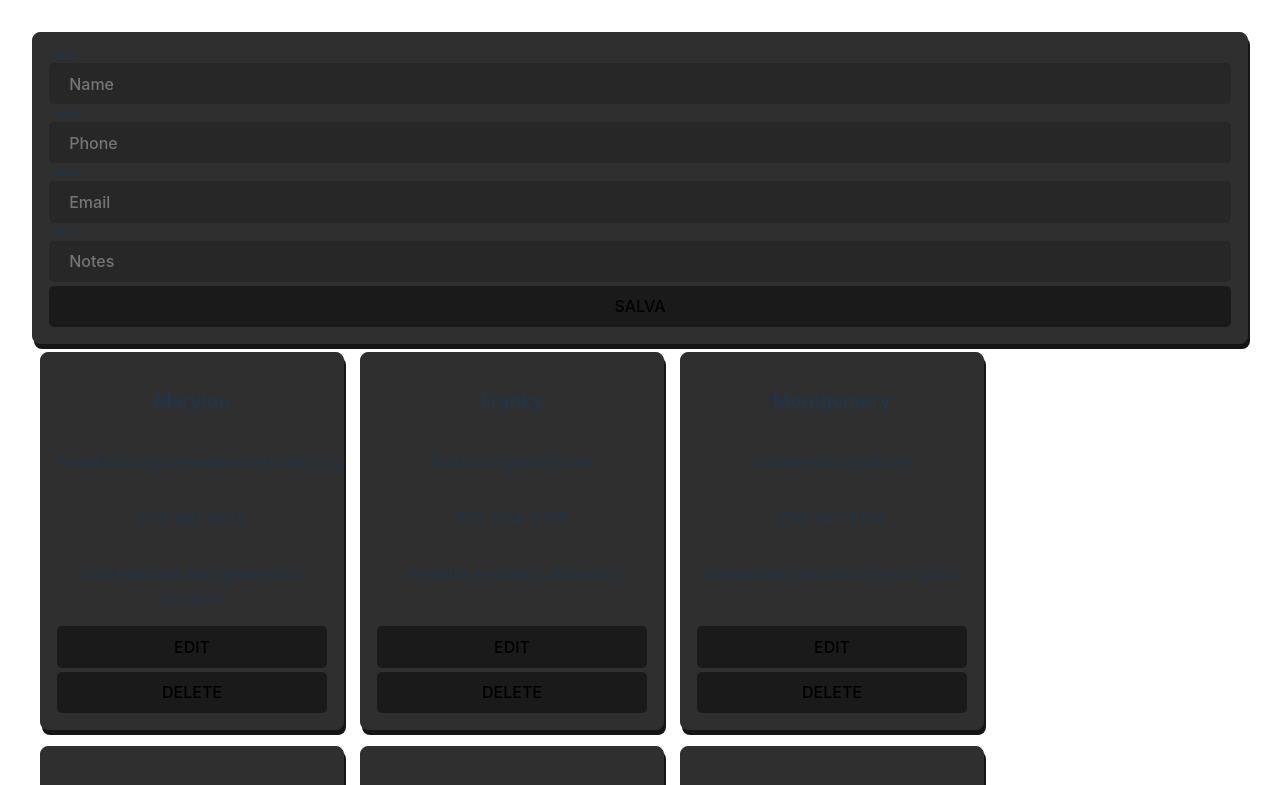
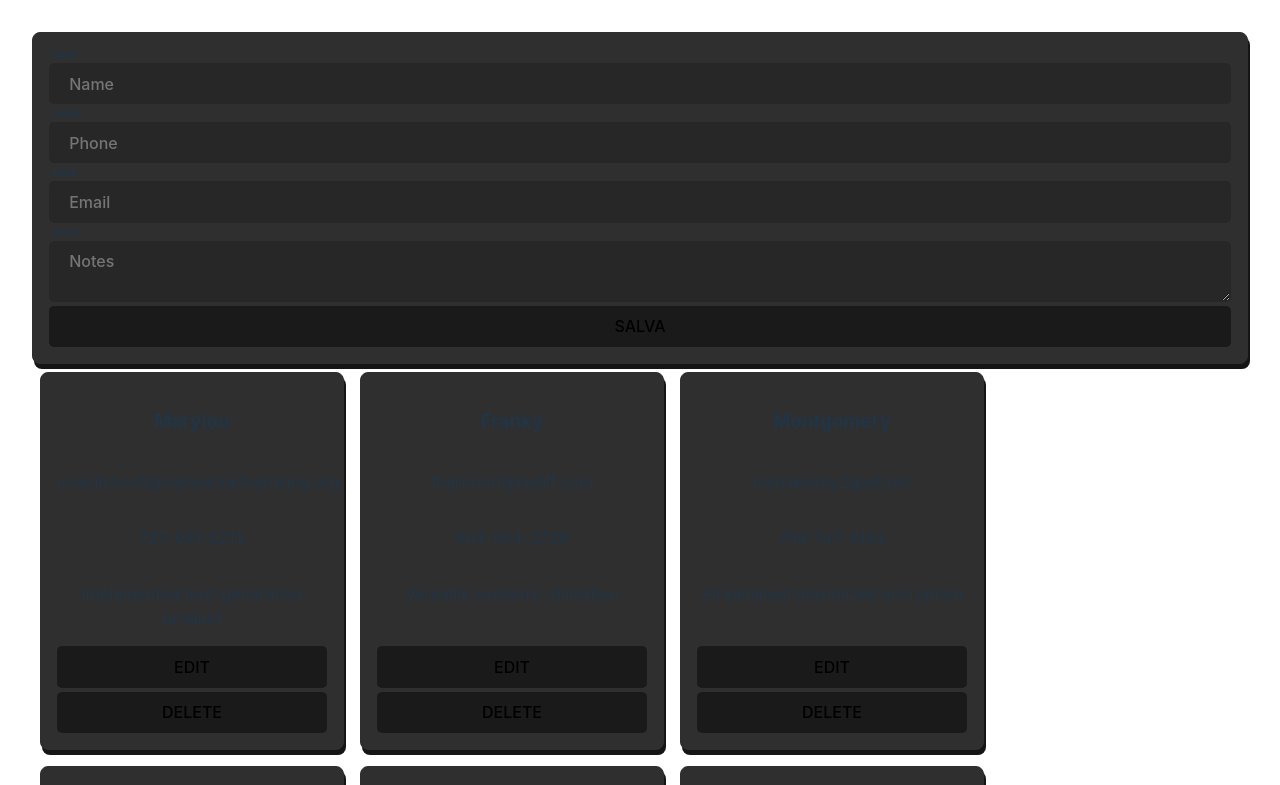
Before and after one commit to FMiscia/react-course, a React (Vite) app: page / in a window 1280 px wide. Shown: the top 785 px of the page. Built offline with nearby package versions, Linux system fonts and the light colour scheme.

Commit message:
Notes moved to TextAreaComponent

```diff
--- a/src/components/forms/ContactCardForm.tsx
+++ b/src/components/forms/ContactCardForm.tsx
@@ -3,6 +3,7 @@ import { ContactModel } from '../../types'
 import { uid } from '../../utils'
 import Button from '../Button'
 import Input from '../Input'
+import TextArea from '../TextArea'
 
 function ContactCardForm({ initialValues, onSubmit }: ContactCardFormProps) {
     const [name, setName] = useState(initialValues?.name ?? '')
@@ -29,13 +30,14 @@ function ContactCardForm({ initialValues, onSubmit }: ContactCardFormProps) {
                 placeholder="Email"
                 label="Email"
             />
-            <Input
+            <TextArea
                 value={notes}
                 onChange={(e) => setNotes(e.target.value)}
                 placeholder="Notes"
                 label="Notes"
             />
             <Button
+                style={{ flexGrow: 1 }}
                 label="SALVA"
                 onClick={() => {
                     const contact = {
```
